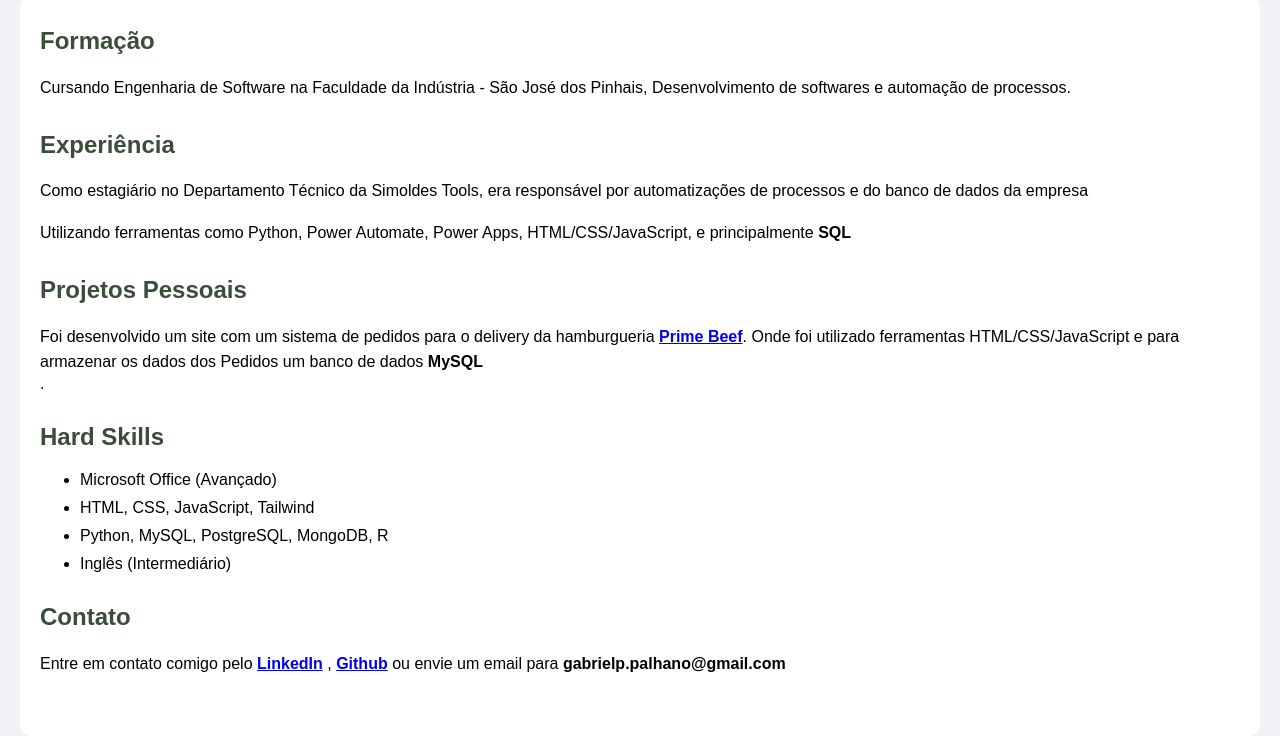
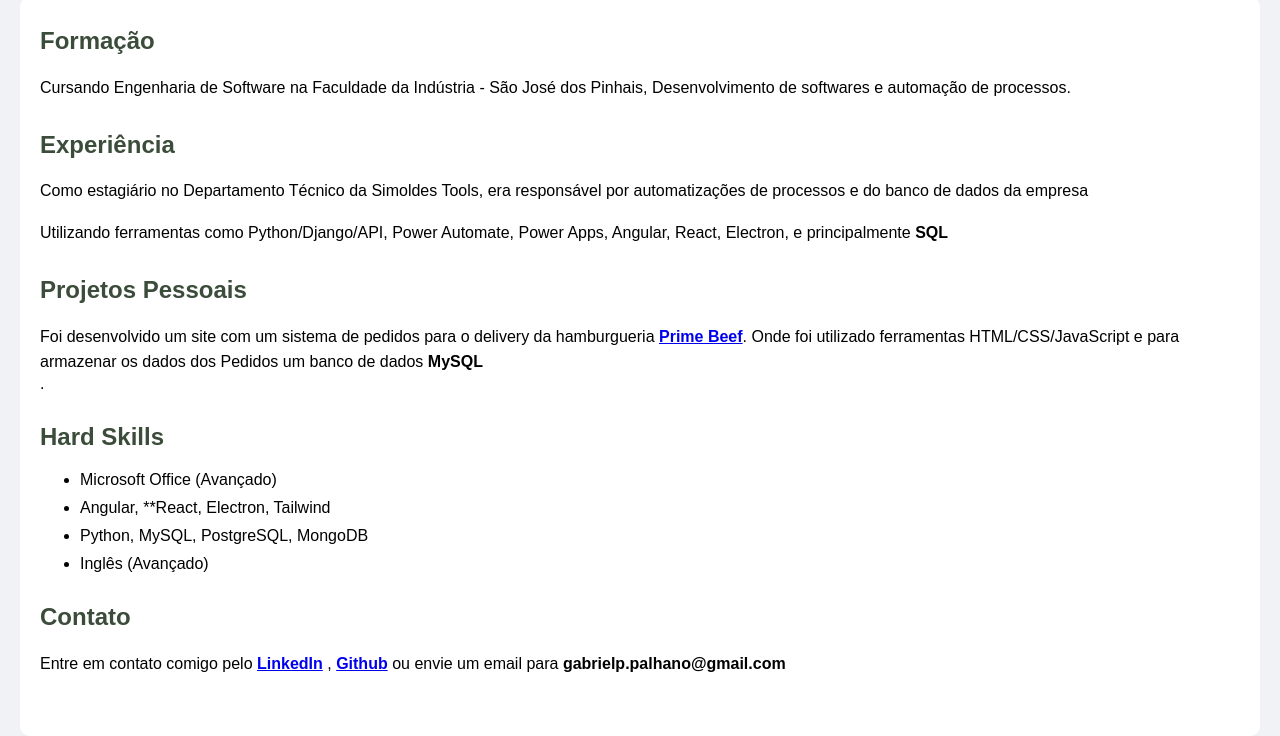
Before and after one commit to Gcclp/Portfolio, a plain HTML site: page index.html in a window 1280 px wide. Shown: the part 70-806 px from the top of the page. Drawn offline with Linux system fonts and the light colour scheme.

Commit message:
atualizacao

```diff
--- a/index.html
+++ b/index.html
@@ -31,7 +31,7 @@
     <section id="experiencia">
       <h2>Experiência</h2>
       <p>Como estagiário no Departamento Técnico da Simoldes Tools, era responsável por automatizações de processos e do banco de dados da empresa</p>
-      <p>Utilizando ferramentas como Python, Power Automate, Power Apps, HTML/CSS/JavaScript, e principalmente <strong>SQL</strong></p>
+      <p>Utilizando ferramentas como Python/Django/API, Power Automate, Power Apps, Angular, React, Electron, e principalmente <strong>SQL</strong></p>
     </section>
 
     <section id="projetos">
@@ -43,9 +43,9 @@
       <h2>Hard Skills</h2>
       <ul>
         <li>Microsoft Office (Avançado)</li>
-        <li>HTML, CSS, JavaScript, Tailwind</li>
-        <li>Python, MySQL, PostgreSQL, MongoDB, R</li>
-        <li>Inglês (Intermediário)</li>
+        <li>Angular, **React, Electron, Tailwind</li>
+        <li>Python, MySQL, PostgreSQL, MongoDB</li>
+        <li>Inglês (Avançado)</li>
       </ul>
     </section>
 
```
